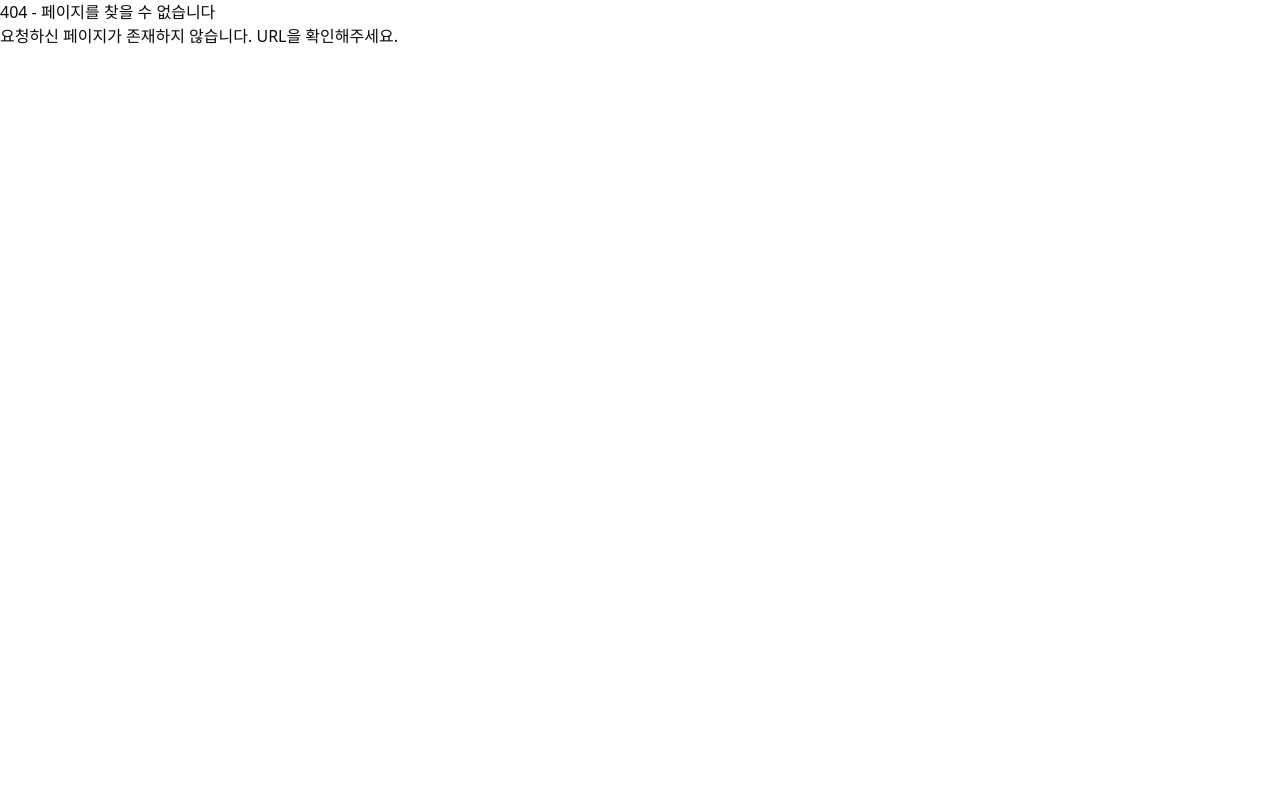
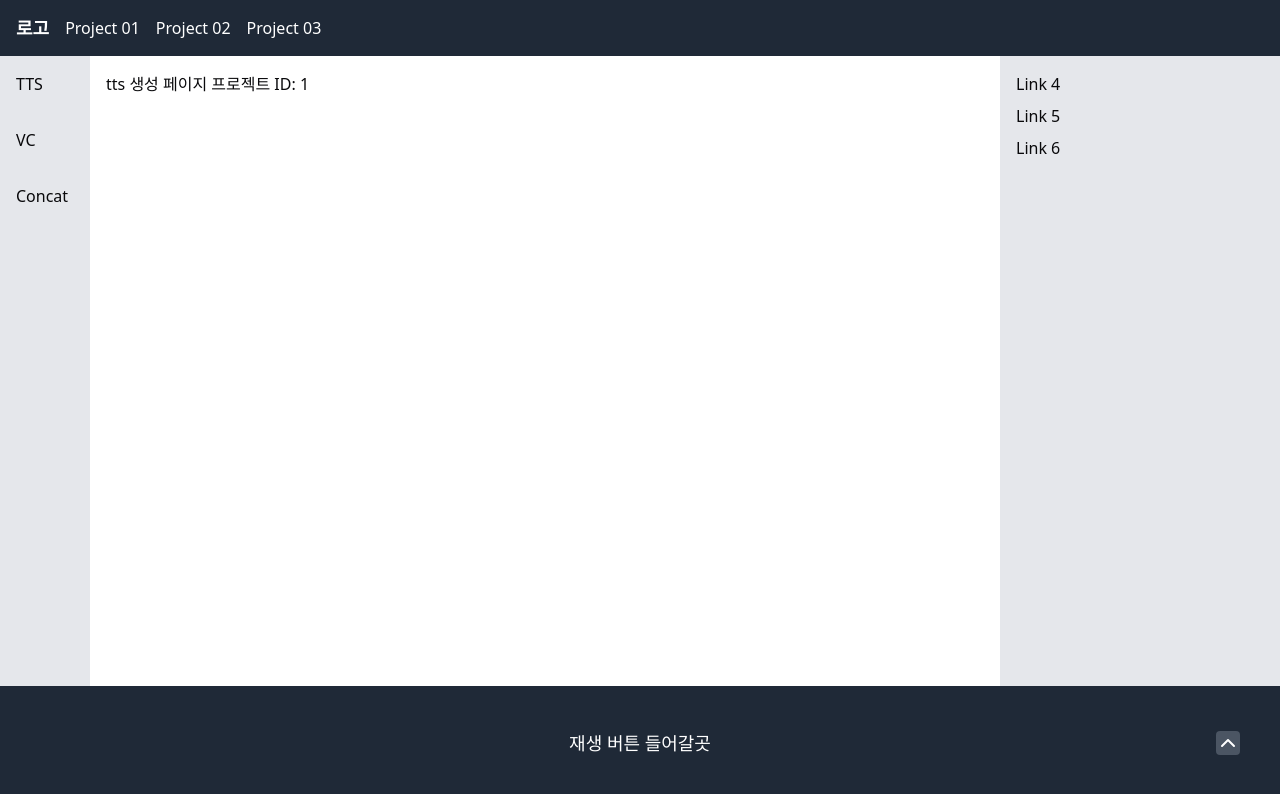
Before and after one commit to FC-DEV-FinalProject/FinalProject_5RE5_FE, a React (Vite) app: page /project/tts/1 in a window 1280 px wide. Before the commit this address had no page. Shown: the top 794 px of the page. Built offline with nearby package versions, Linux system fonts and the light colour scheme.

Commit message:
feat:동적 라우팅 추가 (#21)

```diff
--- a/src/layout/ProjectLayout.tsx
+++ b/src/layout/ProjectLayout.tsx
@@ -1,4 +1,4 @@
-import { Outlet, Link } from 'react-router-dom';
+import { Outlet, Link, useParams } from 'react-router-dom';
 import { useState } from 'react';
 import { ChevronDown, ChevronUp } from 'lucide-react';
 import { useHotkeys } from 'react-hotkeys-hook';
@@ -6,6 +6,9 @@ import { useHotkeys } from 'react-hotkeys-hook';
 const ProjectLayout = () => {
   // Footer 상태 관리 (열림/닫힘 여부)
   const [isFooterExpanded, setIsFooterExpanded] = useState(false);
+
+  // 현재 URL에서 projectId 가져오기
+  const { projectId } = useParams();
 
   // Footer 토글 함수
   const toggleFooter = () => {
@@ -26,28 +29,18 @@ const ProjectLayout = () => {
         <nav>
           <ul className='flex gap-4'>
             <li>
-              <Link to='#project1' className='hover:underline'>
+              <Link to={`tts/project1`} className='hover:underline'>
                 Project 01
               </Link>
             </li>
             <li>
-              <Link to='#project2' className='hover:underline'>
+              <Link to={`tts/project2`} className='hover:underline'>
                 Project 02
               </Link>
             </li>
             <li>
-              <Link to='#project3' className='hover:underline'>
+              <Link to={`tts/project3`} className='hover:underline'>
                 Project 03
-              </Link>
-            </li>
-            <li>
-              <Link to='#project4' className='hover:underline'>
-                Project 04
-              </Link>
-            </li>
-            <li>
-              <Link to='#project5' className='hover:underline'>
-                Project 05
               </Link>
             </li>
           </ul>
@@ -59,17 +52,17 @@ const ProjectLayout = () => {
         <aside className='p-4 bg-gray-200 w-[90px]'>
           <ul>
             <li className='mb-8'>
-              <Link to='#link1' className='hover:underline'>
+              <Link to={`tts/${projectId}`} className='hover:underline'>
                 TTS
               </Link>
             </li>
             <li className='mb-8'>
-              <Link to='#link2' className='hover:underline'>
+              <Link to={`vc/${projectId}`} className='hover:underline'>
                 VC
               </Link>
             </li>
             <li>
-              <Link to='#link3' className='hover:underline'>
+              <Link to={`concat/${projectId}`} className='hover:underline'>
                 Concat
               </Link>
             </li>
@@ -85,17 +78,26 @@ const ProjectLayout = () => {
         <aside className='p-4 bg-gray-200 w-[280px]'>
           <ul>
             <li className='mb-2'>
-              <Link to='#link4' className='hover:underline'>
+              <Link
+                to={`tts/${projectId || 'project1'}`}
+                className='hover:underline'
+              >
                 Link 4
               </Link>
             </li>
             <li className='mb-2'>
-              <Link to='#link5' className='hover:underline'>
+              <Link
+                to={`vc/${projectId || 'project1'}`}
+                className='hover:underline'
+              >
                 Link 5
               </Link>
             </li>
             <li>
-              <Link to='#link6' className='hover:underline'>
+              <Link
+                to={`concat/${projectId || 'project1'}`}
+                className='hover:underline'
+              >
                 Link 6
               </Link>
             </li>
--- a/src/pages/Concat.tsx
+++ b/src/pages/Concat.tsx
@@ -1,5 +1,8 @@
+import { useParams } from 'react-router-dom';
+
 const Concat = () => {
-  return <div>concat 생성페이지</div>;
+  const { projectId } = useParams<{ projectId: string }>();
+  return <div>concat 생성페이지 프로젝트 ID: {projectId}</div>;
 };
 
 export default Concat;
--- a/src/pages/TTS.tsx
+++ b/src/pages/TTS.tsx
@@ -1,5 +1,8 @@
+import { useParams } from 'react-router-dom';
+
 const TTS = () => {
-  return <div>tts 생성 페이지</div>;
+  const { projectId } = useParams<{ projectId: string }>();
+  return <div>tts 생성 페이지 프로젝트 ID: {projectId}</div>;
 };
 
 export default TTS;
--- a/src/pages/VC.tsx
+++ b/src/pages/VC.tsx
@@ -1,5 +1,8 @@
+import { useParams } from 'react-router-dom';
+
 const VC = () => {
-  return <div>vc 생성페이지</div>;
+  const { projectId } = useParams<{ projectId: string }>();
+  return <div>vc 생성페이지 프로젝트 ID: {projectId}</div>;
 };
 
 export default VC;
--- a/src/routes/router.tsx
+++ b/src/routes/router.tsx
@@ -67,9 +67,9 @@ export const router = createBrowserRouter([
         path: 'project',
         element: <ProjectLayout />, // 프로젝트 전용 레이아웃
         children: [
-          { index: true, path: 'tts', element: <TTS /> },
-          { path: 'vc', element: <VC /> },
-          { path: 'concat', element: <Concat /> },
+          { index: true, path: 'tts/:projectId', element: <TTS /> },
+          { path: 'vc/:projectId', element: <VC /> },
+          { path: 'concat/:projectId', element: <Concat /> },
         ],
       },
     ],
```
Also changed, not shown: 1 other file (tests, documents, lock files or other folders).
